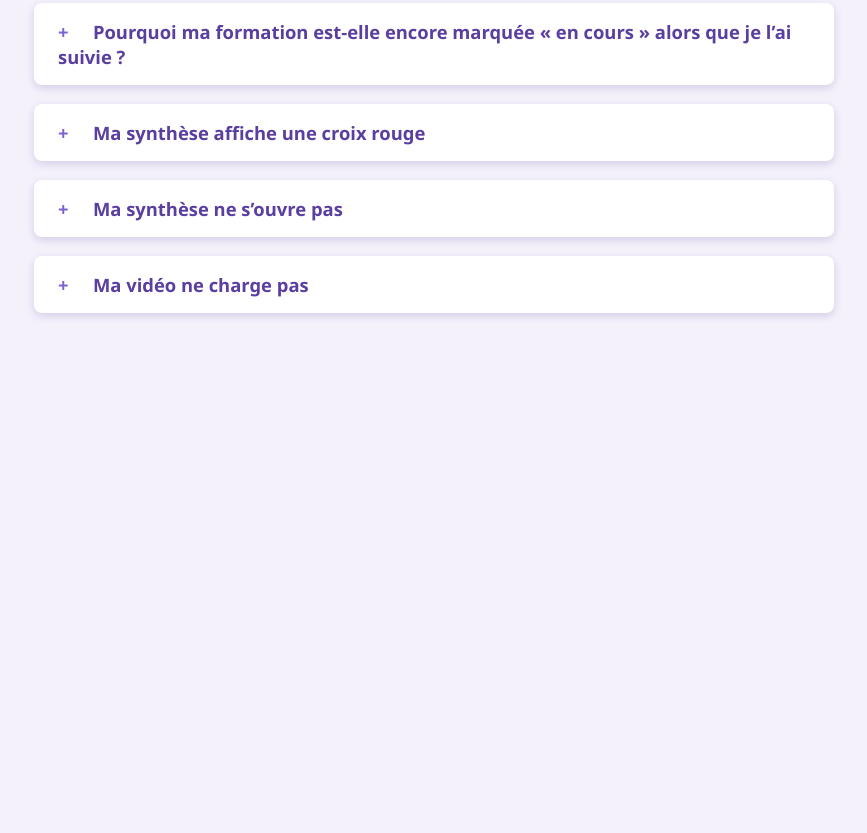
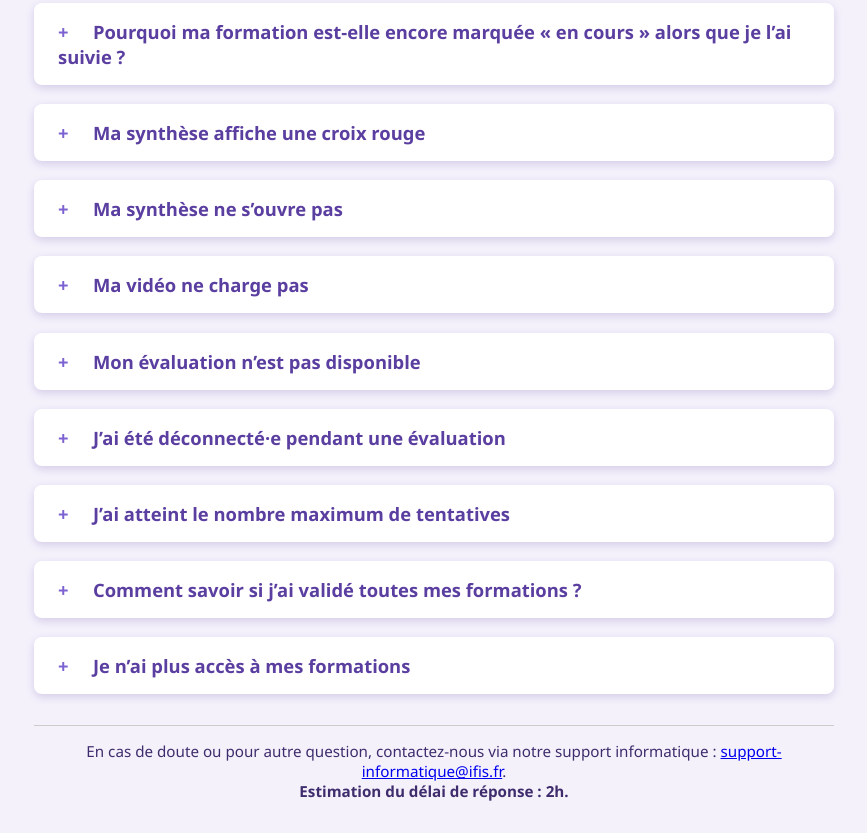
Before and after one commit to support2i/faq-ifis, a plain HTML site: page cfa-master/index.html in a window 1280 px wide. Shown: the part 404-1237 px from the top of the page, without its empty margins (206-1073 px from the left). Before the commit the page ends 800 px from the top, so only its background shows below. Drawn offline with Linux system fonts and the light colour scheme.

Commit message:
Update index.html

```diff
--- a/cfa-master/index.html
+++ b/cfa-master/index.html
@@ -134,3 +134,37 @@
   <li>Utilisez Google Chrome, généralement plus stable pour nos contenus.</li>
 </ul>
 </details>
+
+<details>
+  <summary>Mon évaluation n’est pas disponible</summary>
+  <p>L’évaluation est grisée si vous avez validé le test de positionnement. Ou bien si vous n'avez pas encore réalisé le test de positionnement.</p>
+</details>
+
+<details>
+  <summary>J’ai été déconnecté·e pendant une évaluation</summary>
+  <p>Des déconnexions peuvent arriver et vous faire perdre des essais à vos positionnements et évaluations. Contactez le support informatique pour réactiver votre tentative : support-informatique@ifis.fr</p>
+</details>
+
+<details>
+  <summary>J’ai atteint le nombre maximum de tentatives</summary>
+  <p>Contactez le support pour demander une réouverture des tentatives : support-informatique@ifis.fr</p>
+</details>
+
+<details>
+  <summary>Comment savoir si j’ai validé toutes mes formations ?</summary>
+  <p>Une icône verte "validé" s’affiche à côté du test de positionnement ou de l’évaluation. Le score validé apparaît aussi sur votre attestation de réussite.</p>
+</details>
+
+<details>
+  <summary>Je n’ai plus accès à mes formations</summary>
+  <p>La période de formation est probablement terminée. Contactez votre conseiller·ère d’apprentissage pour plus d’informations.</p>
+</details>
+
+<div class="footer">
+  En cas de doute ou pour autre question, contactez-nous via notre support informatique :
+  <a href="mailto:support-informatique@ifis.fr">support-informatique@ifis.fr</a>.<br />
+  <strong>Estimation du délai de réponse : 2h.</strong>
+</div>
+
+</body>
+</html>
```
